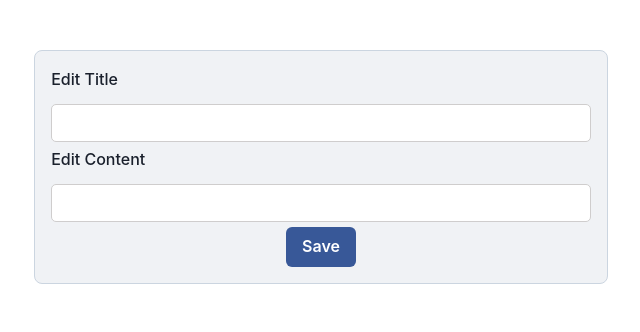
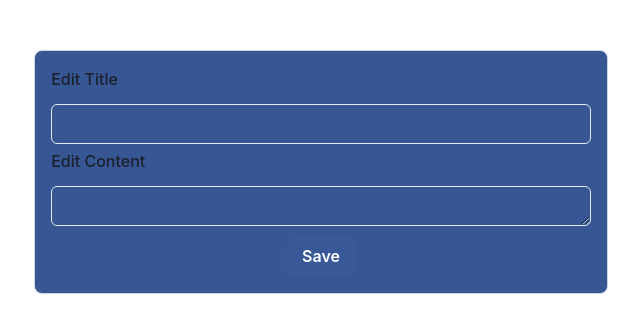
Before and after one commit to AmaniAlsmadi/401-whiteboard-frontend, a React (Create React App) app: page /post/1 in a window 1280 px wide. Shown: the top 332 px of the page, without its empty margins (319-959 px from the left). Built offline with nearby package versions, Linux system fonts and the light colour scheme.

Commit message:
fix some issue

```diff
--- a/src/components/EditComment.js
+++ b/src/components/EditComment.js
@@ -1,7 +1,8 @@
 import axios from 'axios';
 import { useParams } from "react-router-dom";
 import cookies from "react-cookies";
-import { Container, Box, Button, HStack } from '@chakra-ui/react';
+import { Container, Box, Button, HStack,FormControl,Input } from '@chakra-ui/react';
+
 
 
 
@@ -42,10 +43,12 @@ export default function EditComment() {
 
     return (
         <Container>
-            <Box border='1px' borderColor='gray.300' p='4' borderRadius='lg' margin='50px 0px 50px 0px' bgColor='rgb(240,242,245)'>
+            <Box border='1px' borderColor='gray.300' p='4' borderRadius='lg' margin='50px 0px 50px 0px' bgColor='rgb(54,86,148)'>
                 <form className="commentForm" onSubmit={handleEditComment}>
                     <HStack>
-                        <input className="commentInput" id="newContent" type="text" placeholder="Edit comment" />
+                        <FormControl>
+                        <Input className="commentInput" id="newContent" type="text" placeholder="Edit comment" />
+                       </FormControl>
                         <Button colorScheme='facebook' type="submit">
                             Edit
                         </Button></HStack>
--- a/src/components/EditPost.js
+++ b/src/components/EditPost.js
@@ -1,6 +1,6 @@
 import axios from 'axios';
 import { useParams } from "react-router-dom";
-import { Container, Box ,Button, Center,FormLabel } from '@chakra-ui/react';
+import { Container, Box ,Button, Center,FormLabel,Input,FormControl } from '@chakra-ui/react';
 import '../App.css';
 
 
@@ -41,16 +41,16 @@ export default function EditPost() {
 
         return (
             <Container>
-            <Box border='1px' borderColor='gray.300' p='4' borderRadius='lg' margin='50px 0px 50px 0px' bgColor='rgb(240,242,245)'>
+            <Box border='1px' borderColor='gray.300' p='4' borderRadius='lg' margin='50px 0px 50px 0px' bgColor='rgb(54,86,148)'>
             <form onSubmit={(e)=>handleEditPost(e)}>
-
+                <FormControl>
                 <FormLabel className="label">Edit Title</FormLabel>
-                <input id="newTitle" className="input" type="title"   />
-
-
+                <Input id="newTitle" className="input" type="title"   />
+                </FormControl>
+                <FormControl>
                 <FormLabel className="label">Edit Content</FormLabel>
-                <input id="newContent" as="textarea" rows={3} className="input" type="text"  />
-
+                <Input id="newContent" as="textarea" rows={3} className="input" type="text"  />
+                </FormControl>
                 <Center>
                 <Button colorScheme='facebook' type="submit" > Save</Button>
                 </Center>
```
